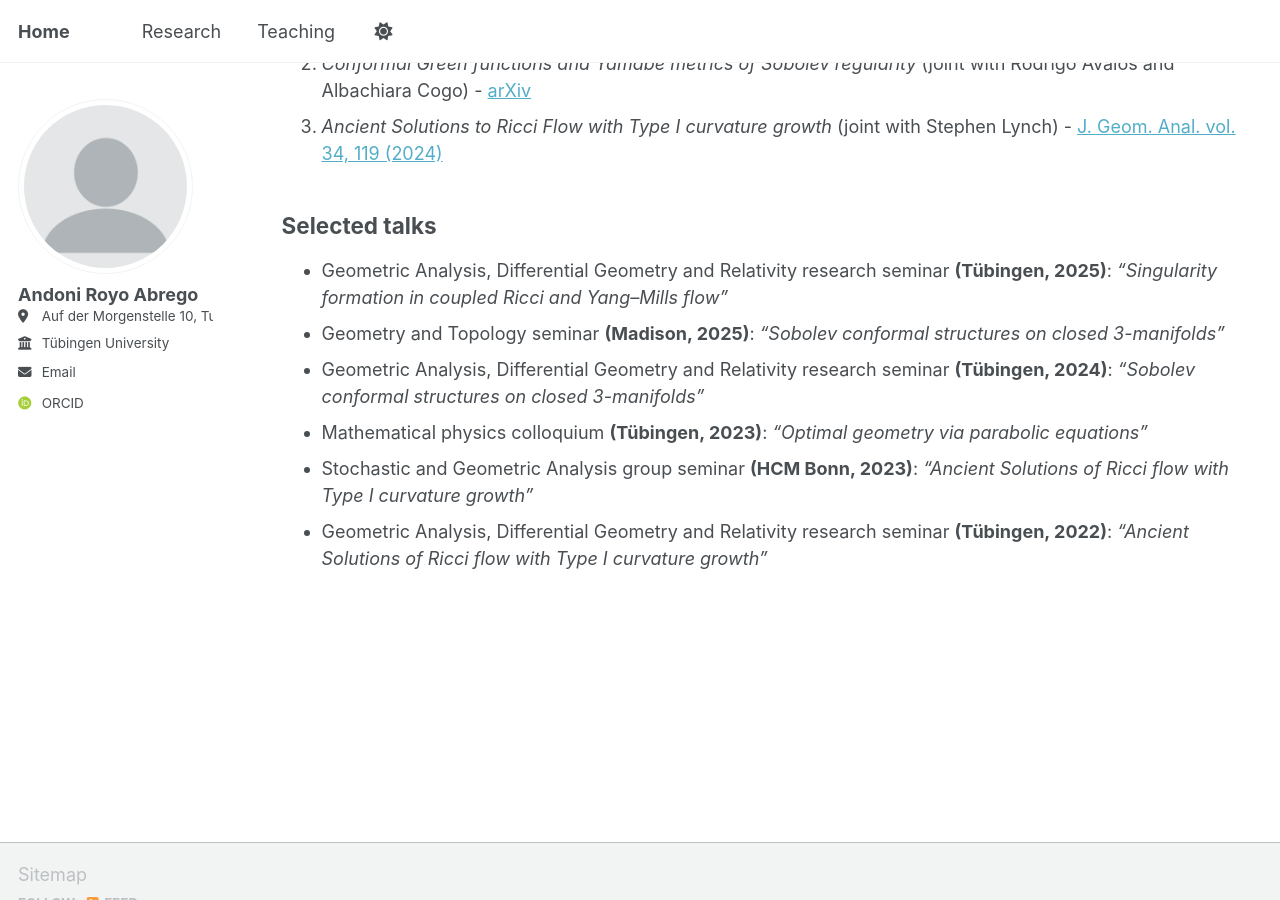
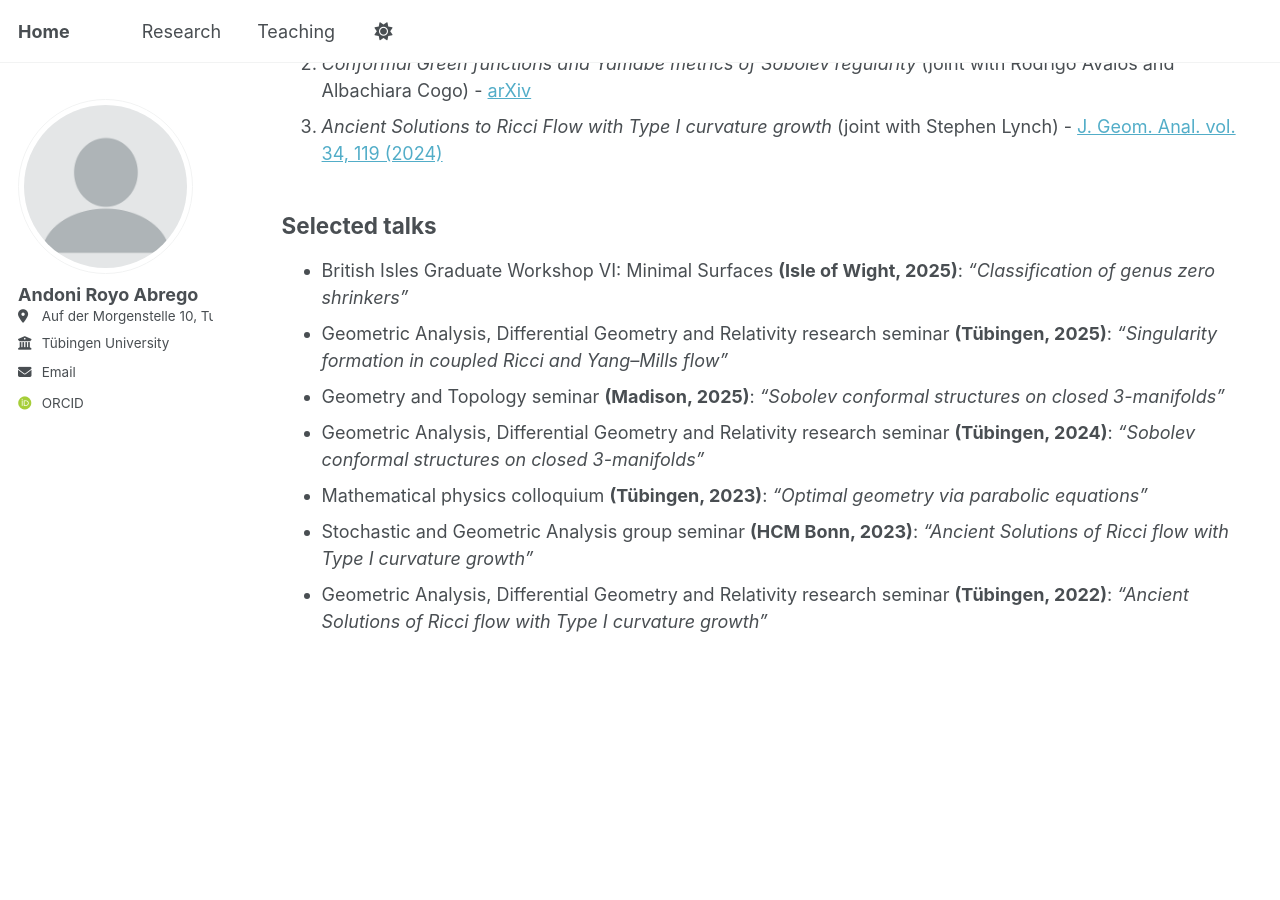
Before and after one commit to AndoniRoyo/AndoniRoyo.github.io, a Jekyll site: the page built from _pages/research.md, in a window 1280 px wide and 900 px high, scrolled down 479 px. Built offline with Jekyll 4.4.1, drawn with Linux system fonts in a browser that asks for light colours; some web fonts are replaced; a script that is not in the unit is left out.

Commit message:
Update research.md

```diff
--- a/_pages/research.md
+++ b/_pages/research.md
@@ -15,6 +15,7 @@ Broadly speaking, my research focuses on **Differential Geometry**, **Partial Di
 3. *Ancient Solutions to Ricci Flow with Type I curvature growth* (joint with Stephen Lynch) -  [J. Geom. Anal. vol. 34, 119 (2024)](https://link.springer.com/article/10.1007/s12220-024-01558-0)
 
 ## Selected talks
+- British Isles Graduate Workshop VI: Minimal Surfaces **(Isle of Wight, 2025)**: *"Classification of genus zero shrinkers"*
 - Geometric Analysis, Differential Geometry and Relativity research seminar **(Tübingen, 2025)**: *"Singularity formation in coupled Ricci and Yang–Mills flow"*
 - Geometry and Topology seminar **(Madison, 2025)**: *"Sobolev conformal structures on closed 3-manifolds"*
 - Geometric Analysis, Differential Geometry and Relativity research seminar **(Tübingen, 2024)**: *"Sobolev conformal structures on closed 3-manifolds"*
```
